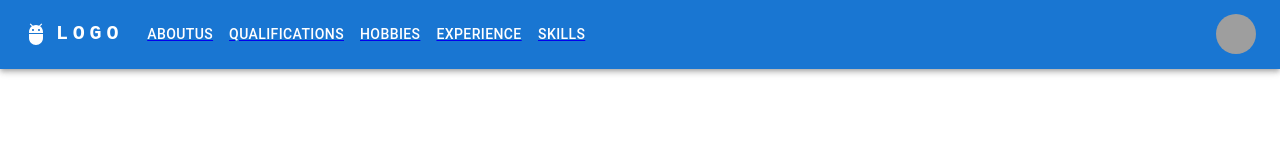
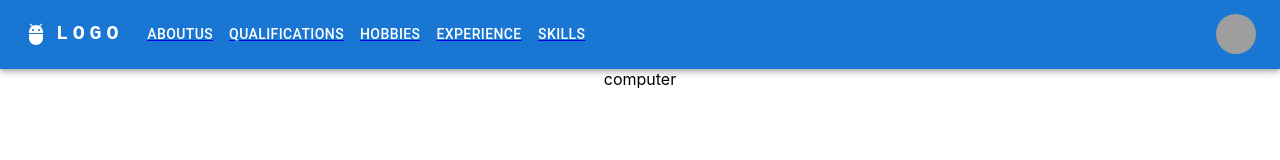
Before and after one commit to gsrrinathreddy/scit-ece-19-23-aravind, a React (Create React App) app in the folder project1/: page /Certifications in a window 1280 px wide. Shown: the top 160 px of the page. Built offline with nearby package versions, Linux system fonts and the light colour scheme; grey boxes are pictures that could not be loaded.

Commit message:
portfolio completd

```diff
--- a/project1/src/App.js
+++ b/project1/src/App.js
@@ -3,6 +3,7 @@ import './App.css';
 import Navbar from './components/Navbar';
 import {BrowserRouter,Routes,Route} from 'react-router-dom';
 import Aboutus from './pages/Aboutus';
+import Certifications from './pages/Certifications';
 import Experience from './pages/Experience';
 import Hobbies from './pages/Hobbies';
 import Qualifications from './pages/Qualifications';
@@ -16,6 +17,7 @@ function App() {
            <Navbar/>
         <Routes>
          <Route path="Aboutus" element={<Aboutus/>}/>
+         <Route path="Certifications" element={<Certifications/>}/>
          <Route path="Experience" element={<Experience/>}/>
          <Route path="Hobbies" element={<Hobbies/>}/>
          <Route path="Qualifications" element={<Qualifications/>}/>
--- a/project1/src/components/Navbar/index.js
+++ b/project1/src/components/Navbar/index.js
@@ -136,6 +136,7 @@ function Navbar() {
             </Tooltip>
             <Menu
               sx={{ mt: '45px' }}
+
               id="menu-appbar"
               anchorEl={anchorElUser}
               anchorOrigin={{
--- /dev/null
+++ b/project1/src/pages/Certifications/index.js
@@ -0,0 +1,7 @@
+export default function Certifications(){
+    return(
+        <>
+        computer
+        </>
+    )
+  }
```
